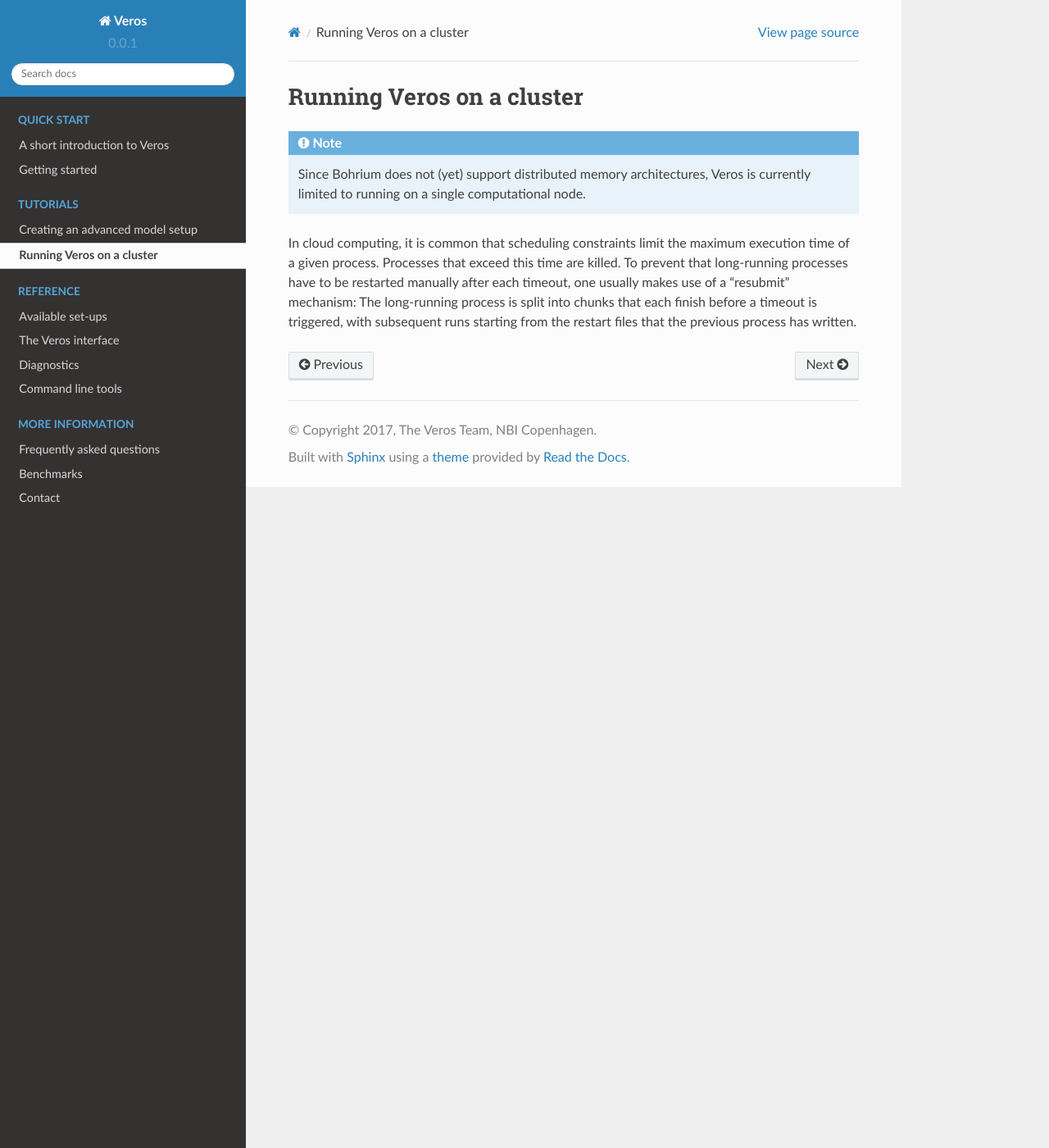
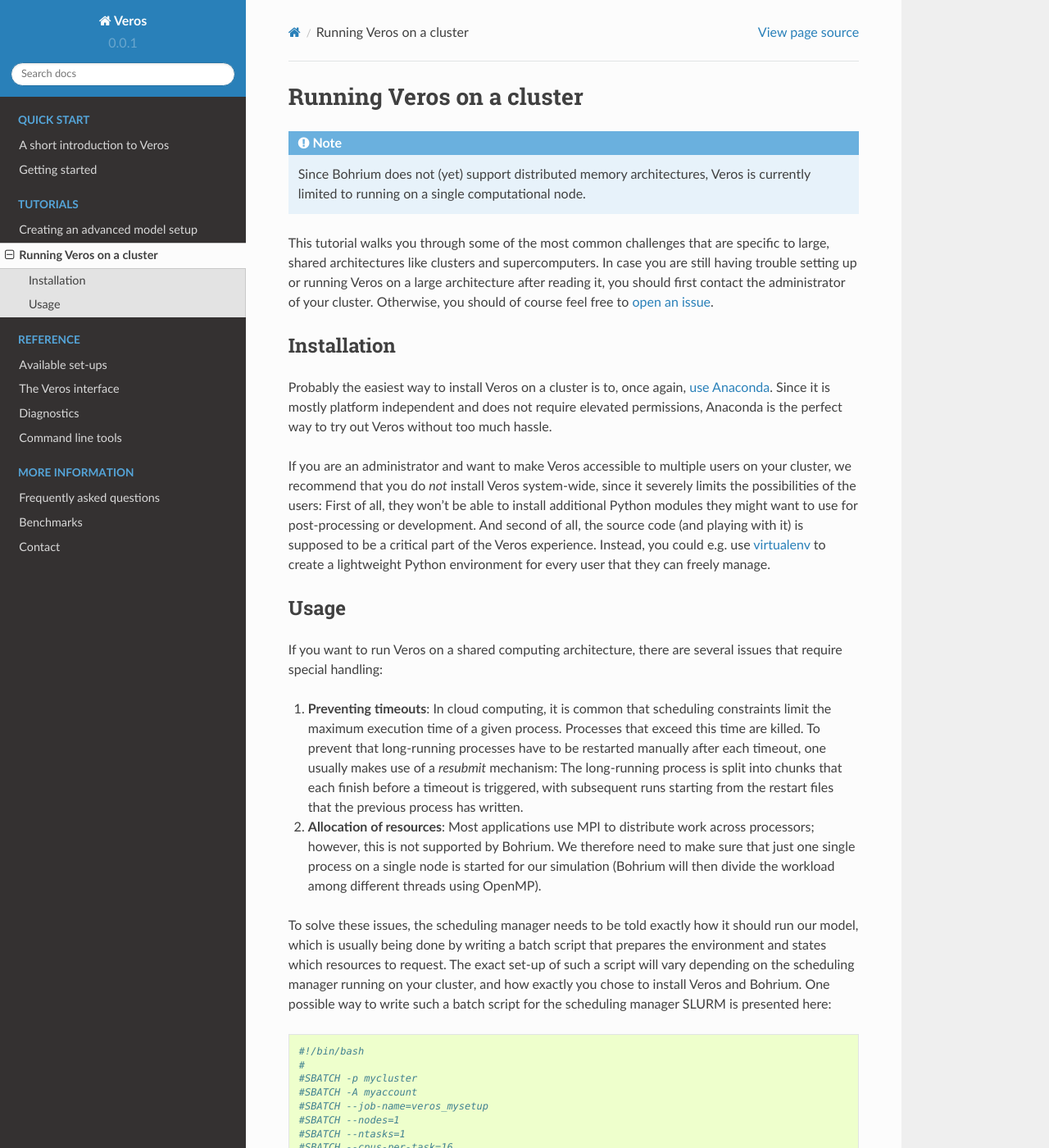
Before and after one commit to team-ocean/veros, a Sphinx documentation site: the page built from doc/tutorial/cluster.rst, in a window 1280 px wide and 1400 px high. Shown: the whole window at 82% size. Built offline with Sphinx 7.4.7 and the Read the Docs theme 2.0.0, drawn with Linux system fonts in a browser that asks for light colours; pages that are not in the unit, such as notebooks, are missing from menus; some of the changed text lies outside the part shown.

Commit message:
[doc] finish cluster tutorial

```diff
--- a/doc/tutorial/cluster.rst
+++ b/doc/tutorial/cluster.rst
@@ -5,4 +5,51 @@
 
    Since Bohrium does not (yet) support distributed memory architectures, Veros is currently limited to running on a single computational node.
 
-In cloud computing, it is common that scheduling constraints limit the maximum execution time of a given process. Processes that exceed this time are killed. To prevent that long-running processes have to be restarted manually after each timeout, one usually makes use of a "resubmit" mechanism: The long-running process is split into chunks that each finish before a timeout is triggered, with subsequent runs starting from the restart files that the previous process has written.
+This tutorial walks you through some of the most common challenges that are specific to large, shared architectures like clusters and supercomputers. In case you are still having trouble setting up or running Veros on a large architecture after reading it, you should first contact the administrator of your cluster. Otherwise, you should of course feel free to `open an issue <https://github.com/dionhaefner/veros/issues>`_.
+
+Installation
+++++++++++++
+
+Probably the easiest way to install Veros on a cluster is to, once again, :doc:`use Anaconda </quickstart/get-started>`. Since it is mostly platform independent and does not require elevated permissions, Anaconda is the perfect way to try out Veros without too much hassle.
+
+If you are an administrator and want to make Veros accessible to multiple users on your cluster, we recommend that you do *not* install Veros system-wide, since it severely limits the possibilities of the users: First of all, they won't be able to install additional Python modules they might want to use for post-processing or development. And second of all, the source code (and playing with it) is supposed to be a critical part of the Veros experience. Instead, you could e.g. use `virtualenv <https://virtualenv.pypa.io/en/stable/>`_ to create a lightweight Python environment for every user that they can freely manage.
+
+Usage
++++++
+
+If you want to run Veros on a shared computing architecture, there are several issues that require special handling:
+
+1. **Preventing timeouts**: In cloud computing, it is common that scheduling constraints limit the maximum execution time of a given process. Processes that exceed this time are killed. To prevent that long-running processes have to be restarted manually after each timeout, one usually makes use of a *resubmit* mechanism: The long-running process is split into chunks that each finish before a timeout is triggered, with subsequent runs starting from the restart files that the previous process has written.
+
+2. **Allocation of resources**: Most applications use MPI to distribute work across processors; however, this is not supported by Bohrium. We therefore need to make sure that just one single process on a single node is started for our simulation (Bohrium will then divide the workload among different threads using OpenMP).
+
+To solve these issues, the scheduling manager needs to be told exactly how it should run our model, which is usually being done by writing a batch script that prepares the environment and states which resources to request. The exact set-up of such a script will vary depending on the scheduling manager running on your cluster, and how exactly you chose to install Veros and Bohrium. One possible way to write such a batch script for the scheduling manager SLURM is presented here:
+
+.. code-block:: bash
+
+  #!/bin/bash
+  #
+  #SBATCH -p mycluster
+  #SBATCH -A myaccount
+  #SBATCH --job-name=veros_mysetup
+  #SBATCH --nodes=1
+  #SBATCH --ntasks=1
+  #SBATCH --cpus-per-task=16
+  #SBATCH --exclusive
+  #SBATCH --mail-type=ALL
+  #SBATCH --mail-user=your@email.xyz
+
+  # only needed if not found automatically
+  export BH_CONFIG=/path/to/bohrium/config.ini
+
+  # removes "-march=native" from compiler flags, not always needed
+  export BH_OPENMP_COMPILER_FLG="-x c -fPIC -shared -std=gnu99 -O3 -Werror -fopenmp"
+
+  # only needed if working with a virtual python environment
+  source $HOME/venvs/veros/bin/activate
+
+  veros resubmit my_run 8 7776000 "python my_setup.py -b bohrium -v debug" --callback "sbatch veros_batch.sh"
+
+which is saved as :file:`veros_batch.sh` in the model setup folder and called using ``sbatch``.
+
+This script makes use of the :command:`veros resubmit` command and its :option:`--callback` option to create a script that automatically re-runs itself in a new process after each successful run (see also :doc:`/reference/cli`). Upon execution, a job is created on one node, using 16 processors in one process, that runs the Veros setup located in :file:`my_setup.py` a total of eight times for 90 days (7776000 seconds) each, with identifier ``my_run``. Note that the ``--callback "sbatch veros_batch.sh"`` part of the command is needed to actually create a new job after every run, to prevent the script from being killed after a timeout.
```
